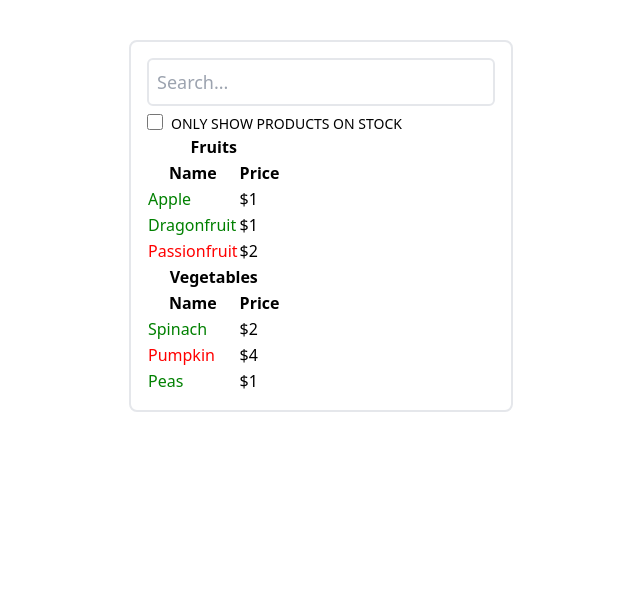
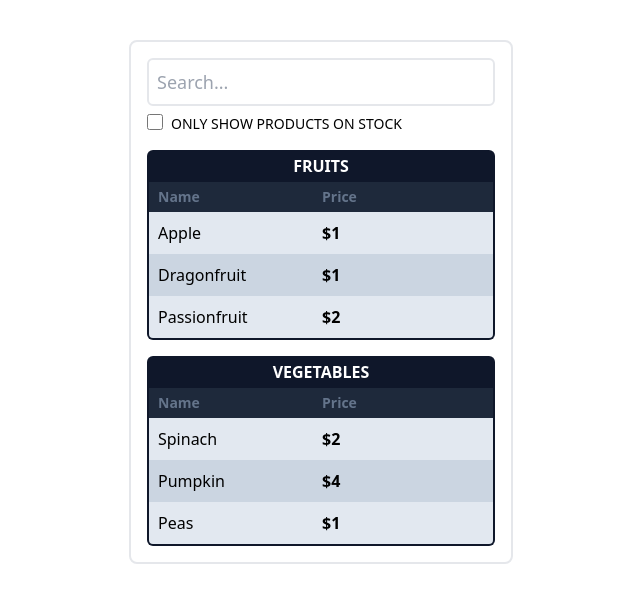
Before and after one commit to AhmedElaguab/react-grocery-store, a React (Create React App) app: page / in a window 1280 px wide. Shown: the top 602 px of the page, without its empty margins (319-959 px from the left). Built offline with nearby package versions, Linux system fonts and the light colour scheme.

Commit message:
Add table of items syles

```diff
--- a/src/components/ProductTable.jsx
+++ b/src/components/ProductTable.jsx
@@ -30,11 +30,5 @@ export default function ProductTable({ products, filterText, inStockOnly }) {
     }
   })
 
-  return (
-    <div>
-      <table>
-        <tbody>{categoriesContent}</tbody>
-      </table>
-    </div>
-  )
+  return <div>{categoriesContent}</div>
 }
--- a/src/components/ProductTableCategory.jsx
+++ b/src/components/ProductTableCategory.jsx
@@ -4,16 +4,25 @@ export default function ProductTableCategory({ category, products }) {
   return (
     <>
       {products.length > 0 && (
-        <>
-          <tr>
-            <th colSpan="2">{category}</th>
-          </tr>
-          <tr>
-            <th>Name </th>
-            <th>Price</th>
-          </tr>
-          <ProductTableList products={products} />
-        </>
+        <table className="flex flex-col">
+          <thead className="">
+            <tr className="flex">
+              <th
+                className="w-full text-md uppercase bg-slate-900 text-white p-1 rounded-t-md mt-4"
+                colSpan="2"
+              >
+                {category}
+              </th>
+            </tr>
+            <tr className="flex text-left text-sm px-2 py-1 bg-slate-800 text-slate-500 border-x-2 border-slate-900">
+              <th className="w-1/2 ">Name </th>
+              <th className="w-1/2 ">Price</th>
+            </tr>
+          </thead>
+          <tbody>
+            <ProductTableList products={products} />
+          </tbody>
+        </table>
       )}
     </>
   )
--- a/src/components/ProductTableItem.jsx
+++ b/src/components/ProductTableItem.jsx
@@ -1,12 +1,14 @@
 export default function ProductTableItem({ product }) {
+  const textColor = product.stocked ? 'green-900' : 'red-900'
   return (
-    <tr key={product.name}>
-      <td>
-        <span style={{ color: product.stocked ? 'green' : 'red' }}>
-          {product.name}
-        </span>{' '}
+    <tr
+      className={`flex text-md p-2 border-x-2 border-slate-900 last:border-b-2 last:rounded-b-md odd:bg-slate-200 even:bg-slate-300 text-${textColor}`}
+      key={product.name}
+    >
+      <td className="w-1/2">
+        <span>{product.name}</span>
       </td>
-      <td>{product.price}</td>
+      <td className="w-1/2 font-bold">{product.price}</td>
     </tr>
   )
 }
```
